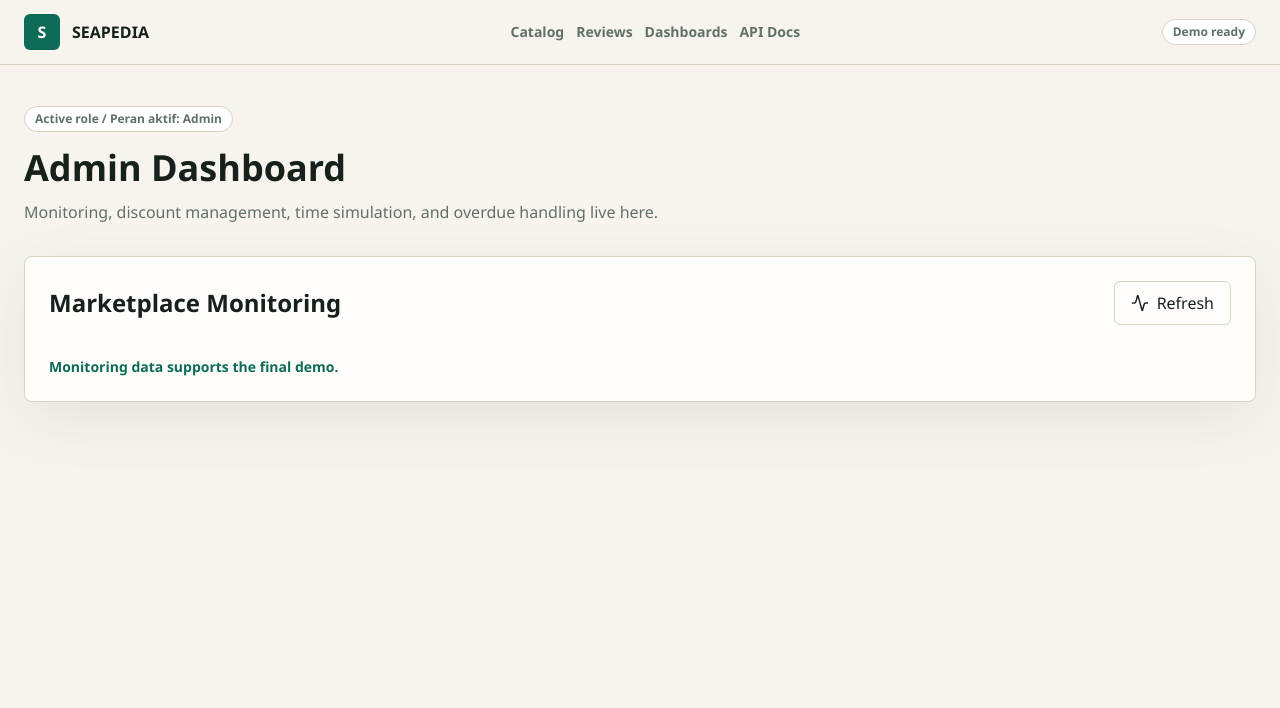
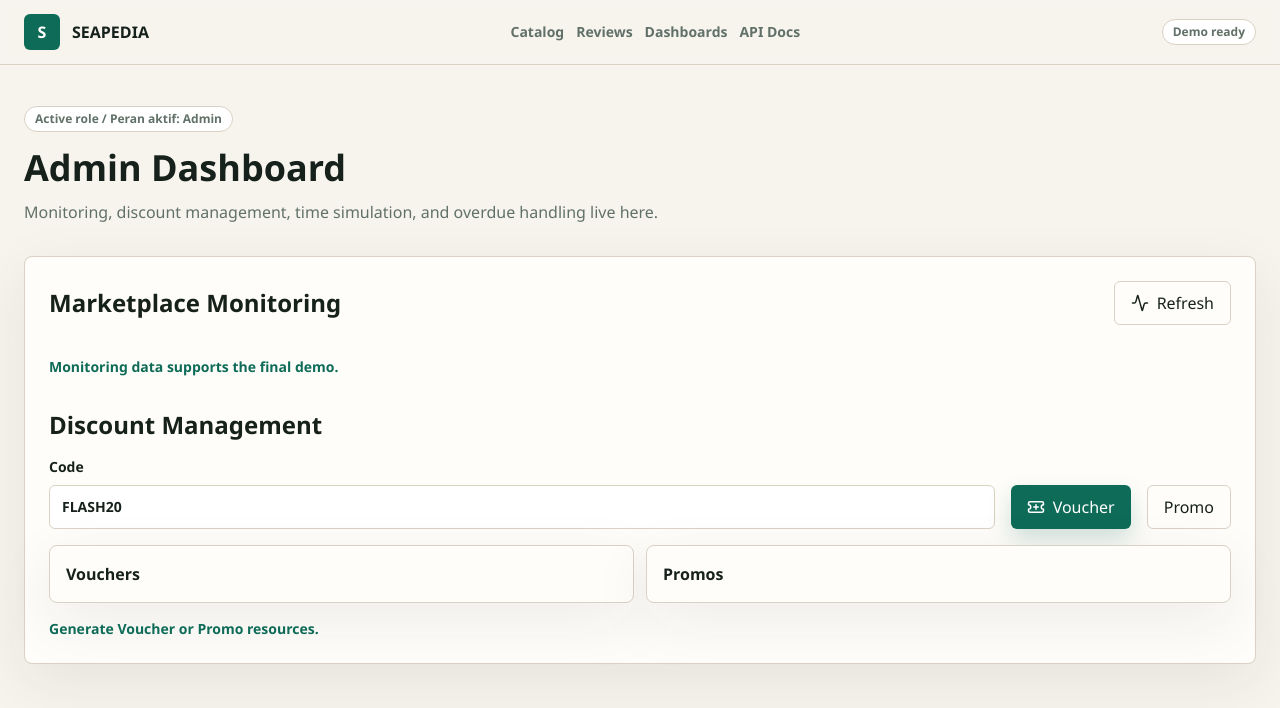
Before and after one commit to myudak/seapedia, a Next.js app: page /dashboard/admin in a window 1280 px wide. Shown: the top 708 px of the page. Built offline with nearby package versions, Linux system fonts and the light colour scheme.

Commit message:
feat(admin): add discount management screens

```diff
--- a/src/app/dashboard/admin/page.tsx
+++ b/src/app/dashboard/admin/page.tsx
@@ -1,5 +1,6 @@
 import { DashboardShell } from "@/components/dashboard-shell";
 import { AdminMonitoringPanel } from "@/components/admin-monitoring-panel";
+import { AdminDiscountPanel } from "@/components/admin-discount-panel";
 
 export default function AdminDashboardPage() {
   return (
@@ -9,6 +10,7 @@ export default function AdminDashboardPage() {
       subtitle="Monitoring, discount management, time simulation, and overdue handling live here."
     >
       <AdminMonitoringPanel />
+      <AdminDiscountPanel />
     </DashboardShell>
   );
 }
--- /dev/null
+++ b/src/components/admin-discount-panel.tsx
@@ -0,0 +1,114 @@
+"use client";
+
+import { useState } from "react";
+import { TicketPlus } from "lucide-react";
+import { Button } from "@/components/ui/button";
+import { Card } from "@/components/ui/card";
+import { Field, TextInput } from "@/components/ui/field";
+
+type DiscountRow = {
+  id: string;
+  code: string;
+  expiresAt: number;
+  percentOff?: number;
+  amountOff?: number;
+  remainingUsage?: number;
+};
+
+export function AdminDiscountPanel() {
+  const [vouchers, setVouchers] = useState<DiscountRow[]>([]);
+  const [promos, setPromos] = useState<DiscountRow[]>([]);
+  const [code, setCode] = useState("FLASH20");
+  const [message, setMessage] = useState("Generate Voucher or Promo resources.");
+
+  function createVoucher() {
+    fetch("/api/admin/vouchers", {
+      method: "POST",
+      headers: { "Content-Type": "application/json" },
+      body: JSON.stringify({
+        code,
+        percentOff: 20,
+        remainingUsage: 5,
+        expiresAt: Date.now() + 7 * 86_400_000,
+      }),
+    })
+      .then((response) => response.json())
+      .then((payload) => {
+        if (payload.ok) {
+          setVouchers((current) => [payload.data, ...current]);
+          setMessage("Voucher generated.");
+        } else {
+          setMessage(payload.error);
+        }
+      })
+      .catch(() => setMessage("Voucher generation requires Admin login."));
+  }
+
+  function createPromo() {
+    fetch("/api/admin/promos", {
+      method: "POST",
+      headers: { "Content-Type": "application/json" },
+      body: JSON.stringify({
+        code,
+        amountOff: 15000,
+        expiresAt: Date.now() + 7 * 86_400_000,
+      }),
+    })
+      .then((response) => response.json())
+      .then((payload) => {
+        if (payload.ok) {
+          setPromos((current) => [payload.data, ...current]);
+          setMessage("Promo generated.");
+        } else {
+          setMessage(payload.error);
+        }
+      })
+      .catch(() => setMessage("Promo generation requires Admin login."));
+  }
+
+  return (
+    <section className="mt-8 grid gap-4">
+      <h2 className="text-2xl font-black">Discount Management</h2>
+      <div className="grid gap-4 md:grid-cols-[1fr_auto_auto]">
+        <Field label="Code">
+          <TextInput value={code} onChange={(event) => setCode(event.target.value)} />
+        </Field>
+        <Button
+          type="button"
+          className="self-end"
+          icon={<TicketPlus size={18} />}
+          onClick={createVoucher}
+        >
+          Voucher
+        </Button>
+        <Button
+          type="button"
+          className="self-end"
+          variant="secondary"
+          onClick={createPromo}
+        >
+          Promo
+        </Button>
+      </div>
+      <div className="grid gap-3 md:grid-cols-2">
+        <Card className="p-4">
+          <h3 className="font-black">Vouchers</h3>
+          {vouchers.map((voucher) => (
+            <p key={voucher.id} className="mt-2 text-sm text-[var(--muted)]">
+              {voucher.code} - {voucher.percentOff}% - {voucher.remainingUsage} left
+            </p>
+          ))}
+        </Card>
+        <Card className="p-4">
+          <h3 className="font-black">Promos</h3>
+          {promos.map((promo) => (
+            <p key={promo.id} className="mt-2 text-sm text-[var(--muted)]">
+              {promo.code} - Rp{promo.amountOff?.toLocaleString("id-ID")}
+            </p>
+          ))}
+        </Card>
+      </div>
+      <p className="text-sm font-semibold text-[var(--market)]">{message}</p>
+    </section>
+  );
+}
```
